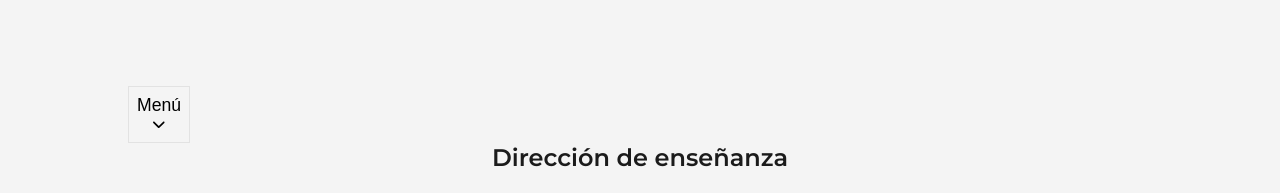
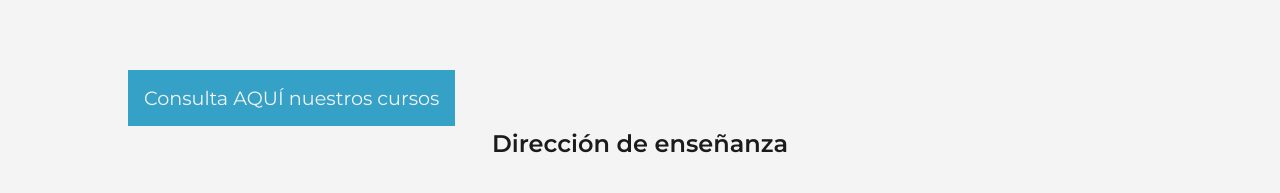
Before and after one commit to ricardoggz/himfg-cursos-website, a Next.js app: page /ensenanza in a window 1280 px wide. Shown: the part 240-433 px from the top of the page. Built offline with nearby package versions, Linux system fonts and the light colour scheme.

Commit message:
[add]: more changes

```diff
--- a/src/components/card/card.js
+++ b/src/components/card/card.js
@@ -40,7 +40,7 @@ const Card = ({course})=>{
                     course.course_price && !user?
                     <Link
                         href='/register'
-                        className={styles.cardButton}
+                        className={styles.cardButtonInscription}
                         onClick={()=> login(course)}
                     >
                         Inscripción
--- a/src/components/card/card.module.css
+++ b/src/components/card/card.module.css
@@ -38,6 +38,16 @@
     text-decoration: none;
     width:100%;
 }
+.cardButtonInscription{
+    background: var(--blue-primary);
+    border:none;
+    color:var(--white-primary);
+    cursor:pointer;
+    font-family:sans-serif;
+    padding:0.5rem;
+    text-decoration: none;
+    width:100%;
+}
 .cardIframe{
     height:400px;
     width:100%;
--- a/src/components/courses/consts.js
+++ b/src/components/courses/consts.js
@@ -10,5 +10,5 @@ export const months = [
     { id: 8, name: 'Septiembre'},
     { id: 9, name: 'Octubre'},
     { id: 10, name: 'Noviembre'},
-    { id: 11, name: 'Dciembre'},
+    { id: 11, name: 'Diciembre'},
 ]
--- a/src/components/jumbotron/jumbotron.js
+++ b/src/components/jumbotron/jumbotron.js
@@ -7,7 +7,7 @@ export const Jumbotron =()=>{
             <div className={`${styles.jumbotronTitles} flexContainer`}>
                 <figure className={`${styles.jumbotronImage}`}>
                     <img
-                        src='https://res.cloudinary.com/diuxbqmn5/image/upload/v1679079932/logo_him-removebg-preview-min_baosmy.png'
+                        src='https://res.cloudinary.com/diuxbqmn5/image/upload/v1676678760/banner-80_zhlxd1.webp'
                     />
                 </figure>
                 <h1>Hospital Infantil de México Federico Gómez</h1>
--- a/src/components/page/page.js
+++ b/src/components/page/page.js
@@ -4,40 +4,20 @@ import { IoIosArrowDown } from "react-icons/io"
 import { Title } from '../../components'
 import styles from "./page.module.css"
 
-export const Page = ({children, title, listMenu}) => {
+export const Page = ({children, title, listMenu, textMenu, route}) => {
   const [isOpen, setIsOpen]= useState(false)
   const showMenu = ()=> setIsOpen(!isOpen)
   return (
     <>
       <div className="flexContainer">
-        <button onClick={showMenu} className={styles.buttonOptions}>
-          <span>Menú</span>
-          <IoIosArrowDown />
-        </button>
-        <ul
-          className={`${
-            !isOpen ? styles.navigationOut : styles.pageNavigation
-          }`}
-        >
-          <li>
-            <Link href='/'>
-              Inicio
-            </Link>
-          </li>
-          {
-            !listMenu ?
-            <></>
-            :
-            listMenu.map((option, i)=>(
-              <li key={i}>
-                <Link href={option.path}>
-                  {option.name}
-                </Link>
-              </li>
-            ))
-          }
-        </ul>
+          <Link
+            href={route}
+            className={styles.anchor}
+          >
+            {textMenu}
+          </Link>
       </div>
+      <br/>
       <Title>{title}</Title>
       <div className={`${styles.pagePharagraphs} flexContainer`}>
         {children}
--- a/src/components/page/page.module.css
+++ b/src/components/page/page.module.css
@@ -36,6 +36,7 @@
 }
 .buttonOptions{
     align-items: center;
+    box-shadow:1px 2px 20px #00000037;
     background: none;
     border:1px solid var(--white-secondary);
     cursor:pointer;
@@ -44,3 +45,11 @@
     font-size: 1.1rem;
     padding:0.5rem;
 }
+.anchor{
+    background:var(--blue-secondary);
+    color:var(--white-primary);
+    font-size:1.2rem;
+    margin-bottom:2rem;
+    padding:1rem;
+    text-decoration: none;
+}
--- a/src/components/paymentForm/consts.js
+++ b/src/components/paymentForm/consts.js
@@ -2,7 +2,7 @@ export const data = {
   MerchantID:"8878254",
   User:"prueba8878254",
   Password:"C0M52him$%",
-  Mode:"AUT",
+  Mode:"PRD",
   TerminalID:"88782541",
   CustomerRef1:"",
   CustomerRef2:"",
--- a/src/components/paymentForm/paymentForm.js
+++ b/src/components/paymentForm/paymentForm.js
@@ -11,6 +11,7 @@ import { cypherData } from "./cyperData";
 import { CourseContext, UserContext } from '@/contexts'
 import { reference } from "./reference";
 import { formatDate } from "@/helpers";
+import { addPayment } from "@/services";
 
 export const PaymentForm = () => {
   const [paymentData, setPaymentData] = useState(null)
@@ -86,6 +87,13 @@ export const PaymentForm = () => {
             doc.text(`Tu contraseña: ${user.user_password}`, 10, docHeight - 20);
             if(res.status3D === 200){
               doc.save(`${course.course_name}.pdf`)
+              addPayment({
+                data:{
+                  course_id: course.course_id,
+                  student_id: user.student_id,
+                  payment_successfull: 1
+                }
+              })
             }
         },
         onCancel: function (res) {
--- a/src/pages/ensenanza/index.js
+++ b/src/pages/ensenanza/index.js
@@ -23,6 +23,8 @@ const EducativeOfer = ()=>{
         <Page
           title='Dirección de enseñanza'
           listMenu={paths}
+          textMenu='Consulta AQUÍ nuestros cursos'
+          route='ensenanza/offer'
         >
           <p>
             La Dirección de Enseñanza y Desarrollo Académico es el área encargada
--- /dev/null
+++ b/src/services/addPayment.js
@@ -0,0 +1,13 @@
+import axios from 'axios'
+
+export const addPayment = async({data})=>{
+    try {
+        const response = await axios.post(
+            `${process.env.BASE_URL_API}api/payments/add-payment`,
+            data
+        )
+        return response
+    } catch (error) {
+        throw new Error(error)
+    }
+}
--- /dev/null
+++ b/src/services/index.js
@@ -0,0 +1 @@
+export * from './addPayment'
```
